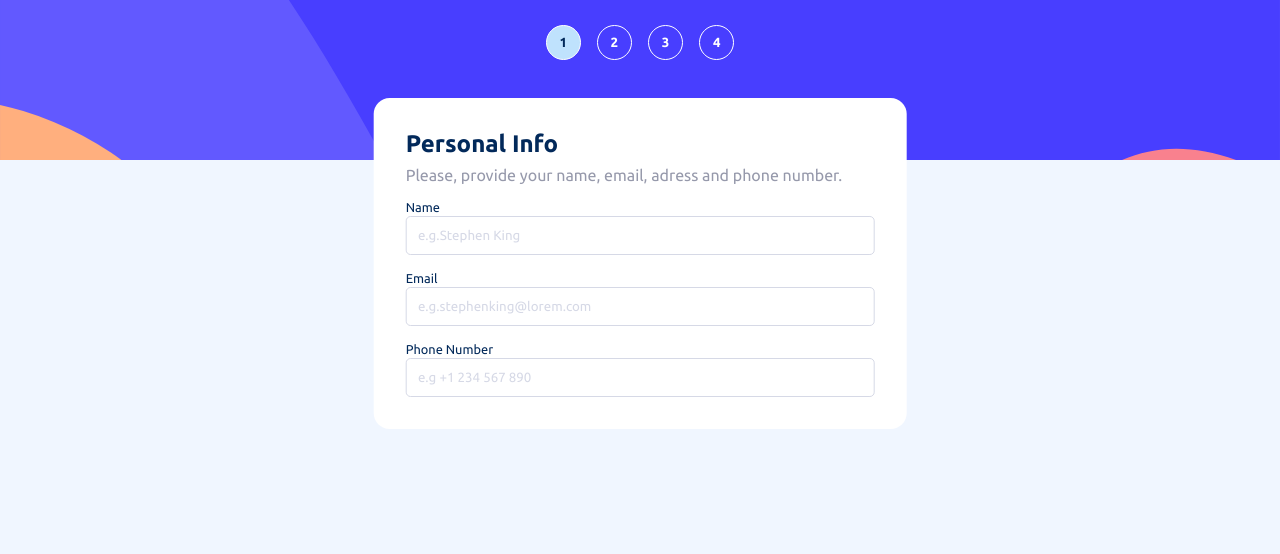
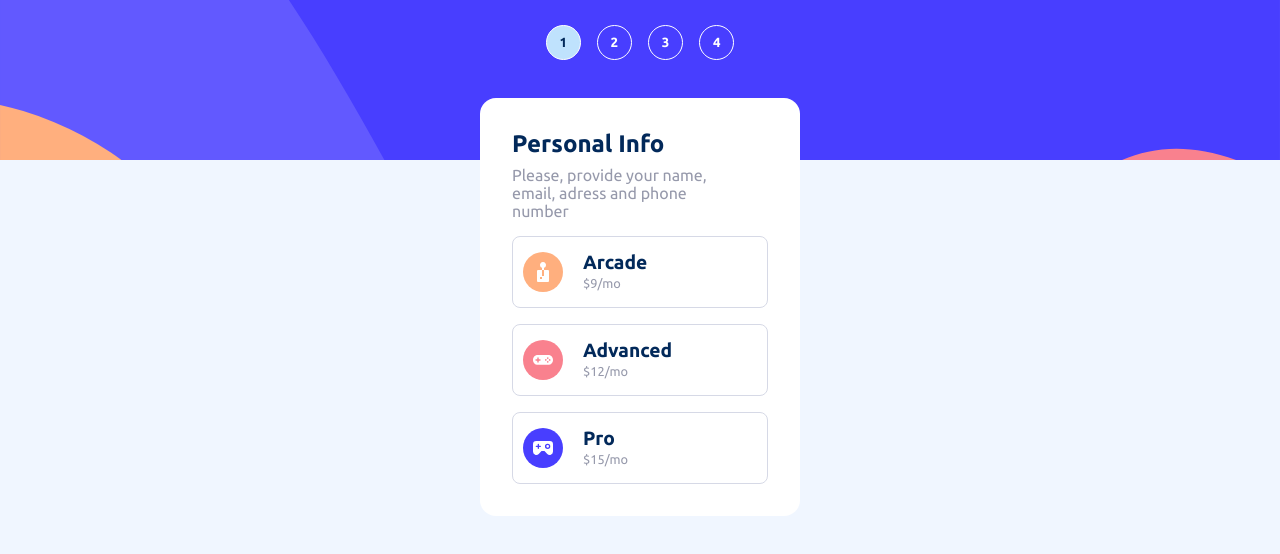
Before and after one commit to Allorentee/multi-step-form-challenge, a website: page index.html in a window 1280 px wide. Drawn offline with Linux system fonts and the light colour scheme.

Commit message:
Add header component and 2step form

```diff
--- /dev/null
+++ b/header.js
@@ -0,0 +1,17 @@
+
+
+const index =  [
+    {title: 'Personal Info', des:'Please, provide your name, email, adress and phone number'}
+]
+
+export const header = ({title, description}) => {
+    return `
+    <h2>${title}</h2>
+    <p class="detail">
+    ${description}
+    </p>
+`
+}
+
+const headerElement = document.querySelector('#header')
+headerElement.outerHTML = header({title: index[0].title, description: index[0].des})
--- a/index.html
+++ b/index.html
@@ -15,10 +15,13 @@
     <link rel="stylesheet" href="/styles/globals.css" />
     <link rel="stylesheet" href="/styles/normailze.css" />
     <title>Frontend Mentor | Multi-step form</title>
+    <script type="module" defer src="/components/header.js"></script>
+   <script type="module" defer src="header.js"></script>
   </head>
   <body>
+    <div class="desktopCard">
     <!-- HEADER -->
-    <section class="sidebar__wrapper">
+    <header class="sidebar__wrapper">
       <ul class="sidebar__list">
         <li class="sidebar__index_0">
           <button class="sidebar__index sidebar__index--active">1</button>
@@ -41,15 +44,12 @@
           <h3 class="slidebar__index--head">asdasdsa</h3>
         </li>
       </ul>
-    </section>
+    </header>
     <!-- SECTION -->
     <section class="form__wrapper">
       <form action="POST" class="form__container">
-        <h2>Personal Info</h2>
-        <p class="detail">
-          Please, provide your name, email, adress and phone number.
-        </p>
-        <section id="step-one">
+        <div id="header"></div>
+        <!-- <section id="step-one">
           <article class="form__inputContainer">
             <label>
               Name
@@ -79,33 +79,35 @@
               />
             </label>
           </article>
-        </section>
+        </section> -->
 
-        <!-- <section id="step-two">
-        <article>
-          <h2>Select your plan</h2>
-          <p>You have the option of monthly or yearly biling</p>
-          <input>
-            Name
-            <input type="button" required placeholder="e.g.Stephen King" />
-          </input>
-          <label>
-            Email
-            <input
-              type="button"
-              required
-              value="arcade"
-              placeholder="e.g.stephenking@lorem.com"
-            />
+        <section id="step-two">
+        <article class="container">
+
+          <input type="radio" id="arcade"  name="subscription" value="arcade"  />
+          <label class="form__input--button" for="arcade">
+            <img src="/assets/images/icon-arcade.svg" alt="arcane" class="image">
+            <h2>Arcade</h2>
+            <p class="detail">$9/mo</p>
           </label>
-          <label>
-            Phone Number
-            <input type="text" required placeholder="e.g +1 234 567 890" />
+
+          <input type="radio" id="advanced" name="subscription" value="advanced"  />
+          <label class="form__input--button" for="advanced">
+            <img src="/assets/images/icon-advanced.svg" alt="arcane" class="image">
+            <h2>Advanced</h2>
+            <p class="detail">$12/mo</p>
+          </label>
+
+          <input type="radio" id="pro" name="subscription" value="pro"  />
+          <label class="form__input--button" for="pro">
+            <img src="/assets/images/icon-pro.svg" alt="arcane" class="image">
+            <h2>Pro</h2>
+            <p class="detail">$15/mo</p>
           </label>
         </article>
       </section>
 
-      <section id="step-three">
+      <!-- <section id="step-three">
         <article>
           <h2>Personal Info</h2>
           <p>Please, provide your name, email, adress and phone number.</p>
@@ -149,7 +151,7 @@
             <input type="text" required placeholder="e.g +1 234 567 890" />
           </label>
         </article>
-      </section> -->
+      </section>  -->
       </form>
     </section>
   </body>
--- a/package.json
+++ b/package.json
@@ -1,6 +1,7 @@
 {
   "name": "multi-step-form",
   "version": "1.0.0",
+  "type": "module",
   "description": "![Design preview for the Multi-step form coding challenge](./design/desktop-preview.jpg)",
   "main": "index.js",
   "devDependencies": {},
--- a/styles/form.css
+++ b/styles/form.css
@@ -8,7 +8,51 @@
   .form__container {
     padding: 2rem;
     border-radius: 1rem;
+    width: 20rem;
     background: var(--White);
+
+    .container {
+      display: flex;
+      flex-direction: column;
+      justify-content: center;
+      align-items: center;
+      gap: 1rem;
+
+      input {
+        display: none;
+      }
+      input:checked + .form__input--button {
+        border: 1px solid var(--Purplish-blue);
+        background-color: var(--Purplish-blue-opacity);
+      }
+
+      .form__input--button {
+        display: block;
+        width: 100%;
+        height: 4.5rem;
+        background-color: transparent;
+        position: relative;
+        border-radius: 0.5rem;
+        border: 1px solid var(--Light-gray);
+        border-color: var(--Light-gray);
+
+        img {
+          position: absolute;
+          bottom: 15px;
+          left: 10px;
+        }
+        h2 {
+          position: absolute;
+          bottom: 25px;
+          left: 70px;
+        }
+        p {
+          position: absolute;
+          bottom: 1px;
+          left: 70px;
+        }
+      }
+    }
 
     .form__inputContainer {
       display: flex;
--- a/styles/globals.css
+++ b/styles/globals.css
@@ -1,6 +1,7 @@
 :root {
   --Marine-blue: hsl(213, 96%, 18%);
   --Purplish-blue: hsl(243, 100%, 62%);
+  --Purplish-blue-opacity: hsl(243, 100%, 62%, 5%);
   --Pastel-blue: hsl(228, 100%, 84%);
   --Light-blue: hsl(206, 94%, 87%);
   --Strawberry-red: hsl(354, 84%, 57%);
```
